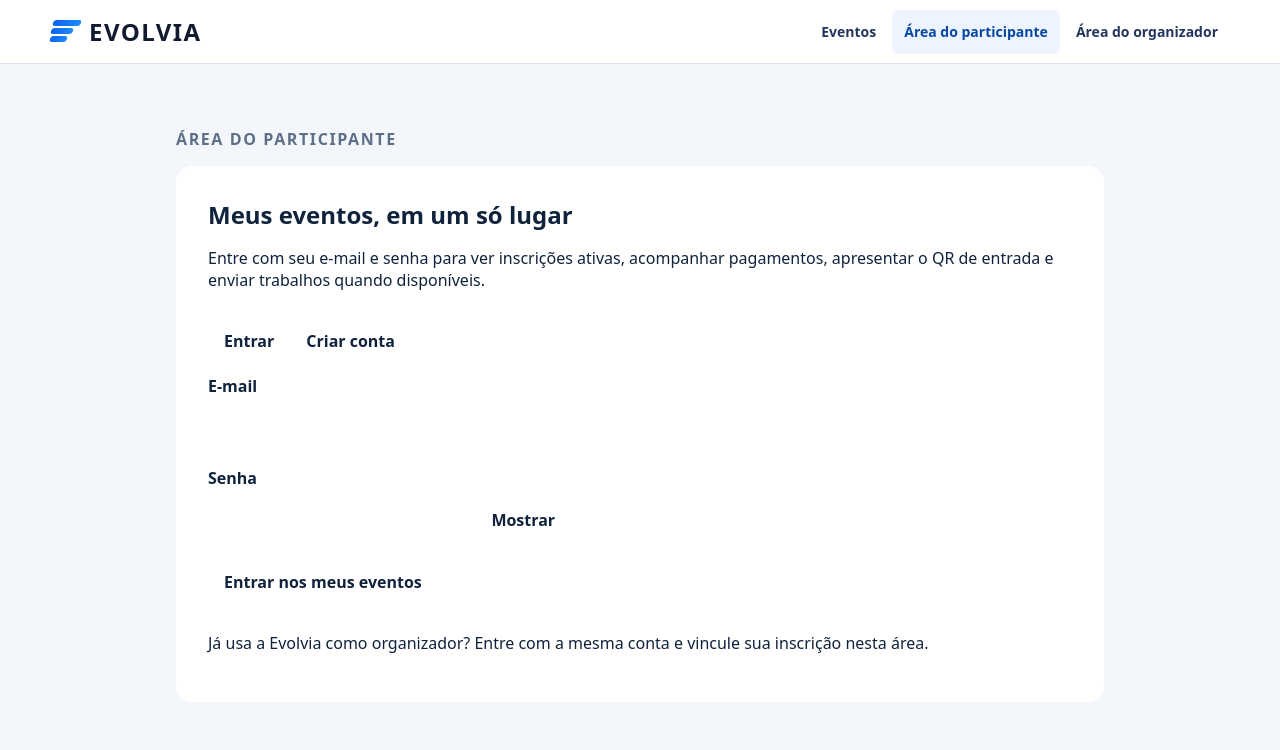
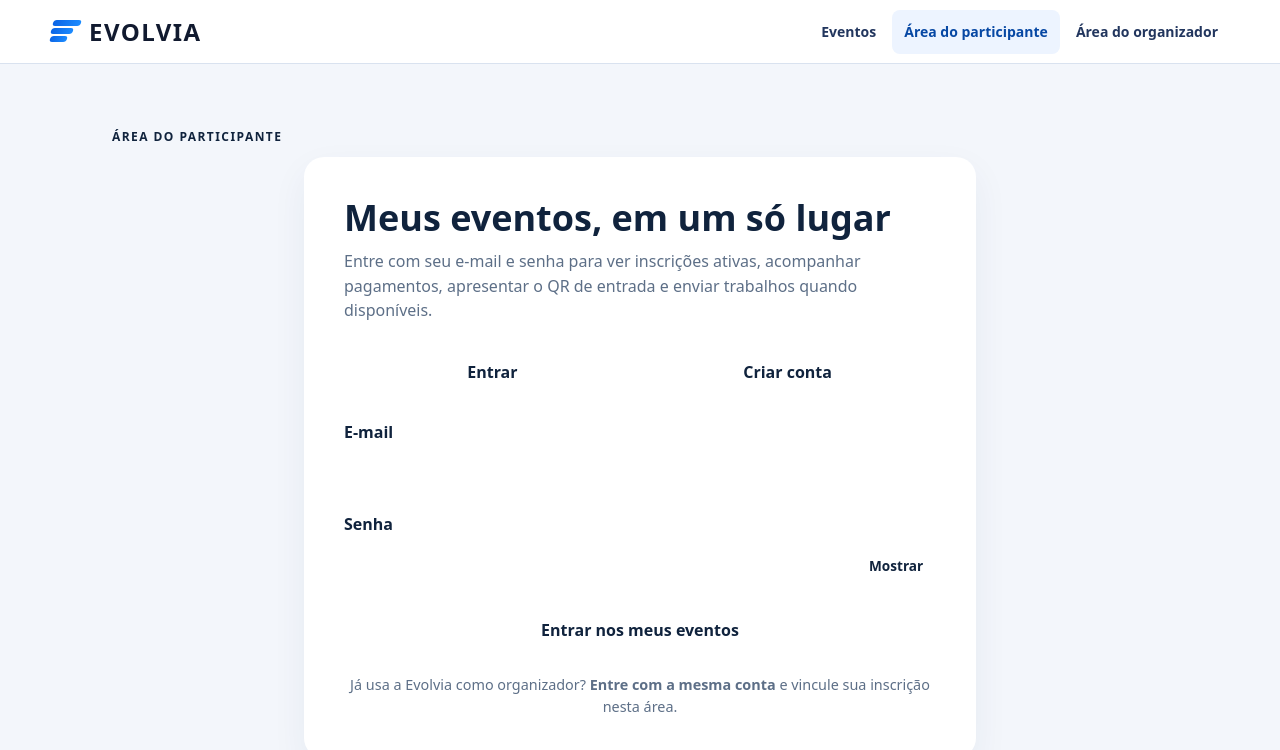
Before and after one commit to evolvia-tecnologia/evolvia-platform, a Next.js app in the folder apps/web/: page /participante in a window 1280 px wide. Shown: the top 750 px of the page. Built offline with nearby package versions, Linux system fonts and the light colour scheme.

Commit message:
Refresh participant account layout and form clarity

```diff
--- a/apps/web/app/participante/page.module.css
+++ b/apps/web/app/participante/page.module.css
@@ -1,15 +1,41 @@
-.page { max-width: 64rem; margin: 0 auto; padding: clamp(1rem, 4vw, 3rem); color: var(--ink); }
-.eyebrow { font-weight: 800; letter-spacing: .1em; color: var(--muted); }
-.card { display: grid; gap: .75rem; background: var(--surface); border: 1px solid var(--line); border-radius: 1rem; padding: clamp(1rem, 3vw, 2rem); }
+.page { max-width: 72rem; margin: 0 auto; padding: clamp(1.5rem, 5vw, 4rem) clamp(1rem, 4vw, 3rem); color: var(--ink); }
+.eyebrow { margin: 0 0 .75rem; font-size: .75rem; font-weight: 800; letter-spacing: .12em; color: var(--action); }
+.card { display: grid; gap: 1.25rem; background: var(--surface); border: 1px solid var(--line); border-radius: 1.25rem; padding: clamp(1.25rem, 4vw, 2.5rem); box-shadow: 0 14px 36px rgba(18, 51, 97, .06); }
+.page > .card { max-width: 42rem; margin: 0 auto; }
 .card h1, .card h2, .heading h1 { margin: 0; }
-.form { display: grid; gap: 1rem; max-width: 35rem; }
+.card h1 { font-size: clamp(1.65rem, 3vw, 2.25rem); line-height: 1.15; }
+.card h2 { font-size: 1.25rem; }
+.card p { margin: 0; line-height: 1.55; }
+.cardIntro { display: grid; gap: .65rem; }
+.cardIntro p { color: var(--muted); }
+.form { display: grid; gap: 1rem; width: 100%; }
 .form label { display: grid; gap: .4rem; font-weight: 700; }
-.form input { min-height: 3rem; padding: .7rem; border: 1px solid var(--line); border-radius: .6rem; font: inherit; color: inherit; background: var(--surface); }
-.card button:not(.textButton), .list button { min-height: 2.75rem; width: fit-content; border: 0; border-radius: .65rem; padding: .6rem 1rem; background: var(--action); color: var(--action-contrast); font: inherit; font-weight: 700; cursor: pointer; }
+.form input { width: 100%; min-height: 3rem; padding: .7rem .85rem; border: 1px solid var(--line); border-radius: .65rem; font: inherit; color: inherit; background: var(--surface); }
+.form input:focus { border-color: var(--action); }
+.card button:not(.textButton), .list button { min-height: 3rem; width: fit-content; border: 0; border-radius: .7rem; padding: .7rem 1.1rem; background: var(--action); color: var(--action-contrast); font: inherit; font-weight: 700; cursor: pointer; }
+.form > button[type="submit"] { width: 100% !important; }
 .card button:disabled { opacity: .65; cursor: wait; }
-.textButton { min-height: 2.75rem; border: 0; background: transparent; color: var(--action); font: inherit; font-weight: 700; cursor: pointer; text-align: left; }
+.modeSwitch { display: grid; grid-template-columns: repeat(2, minmax(0, 1fr)); gap: .5rem; padding: .3rem; border-radius: .8rem; background: var(--surface-soft); }
+.card .modeSwitch button { width: 100%; background: transparent; color: var(--ink); }
+.card .modeSwitch button[aria-pressed="true"] { background: var(--action); color: var(--action-contrast); }
+.passwordWrap { position: relative; display: block; }
+.passwordWrap input { padding-right: 5.5rem; }
+.card .passwordWrap button { position: absolute; right: .3rem; top: .3rem; min-height: 2.4rem; width: auto; padding: .3rem .5rem; background: transparent; color: var(--action); font-size: .85rem; }
+.passwordGuidance, .activation { display: grid; gap: .5rem; padding: 1rem; border: 1px solid var(--line); border-radius: .8rem; background: var(--surface-soft); }
+.passwordGuidance strong, .activation strong { font-size: .9rem; }
+.passwordGuidance ul { display: grid; grid-template-columns: repeat(2, minmax(0, 1fr)); gap: .35rem .75rem; margin: 0; padding: 0; list-style: none; color: var(--muted); font-size: .85rem; }
+.passwordGuidance li { display: flex; gap: .4rem; }
+.passwordGuidance .met { color: var(--action); }
+.activation p { font-size: .9rem; color: var(--muted); }
+.accountNote { text-align: center; color: var(--muted); font-size: .9rem; }
+.accountNote a { color: var(--action); font-weight: 700; }
+.textButton { display: inline-flex; align-items: center; min-height: 2.75rem; border: 0; background: transparent; color: var(--action); font: inherit; font-weight: 700; cursor: pointer; text-align: left; text-decoration: none; }
 .heading { display: flex; justify-content: space-between; flex-wrap: wrap; gap: 1rem; align-items: start; }
-.list { list-style: none; padding: 0; display: grid; gap: 1rem; }
+.heading h1 { font-size: clamp(1.75rem, 3vw, 2.5rem); }
+.heading p { margin-top: .5rem; color: var(--muted); }
+.headingActions { display: flex; flex-wrap: wrap; gap: .75rem; }
+.list { list-style: none; padding: 0; display: grid; grid-template-columns: repeat(auto-fit, minmax(min(100%, 20rem), 1fr)); gap: 1rem; }
 .error { padding: .75rem; border-left: .3rem solid var(--danger); background: var(--surface-soft); }
-.page :focus-visible { outline: 3px solid currentColor; outline-offset: 3px; }
-@media (forced-colors: active) { .card, .card button { border: 1px solid CanvasText; } }
+.page :focus-visible { outline: 3px solid var(--action); outline-offset: 3px; }
+@media (max-width: 600px) { .passwordGuidance ul { grid-template-columns: 1fr; } .headingActions { width: 100%; } }
+@media (forced-colors: active) { .card, .card button, .activation, .passwordGuidance { border: 1px solid CanvasText; } }
```
